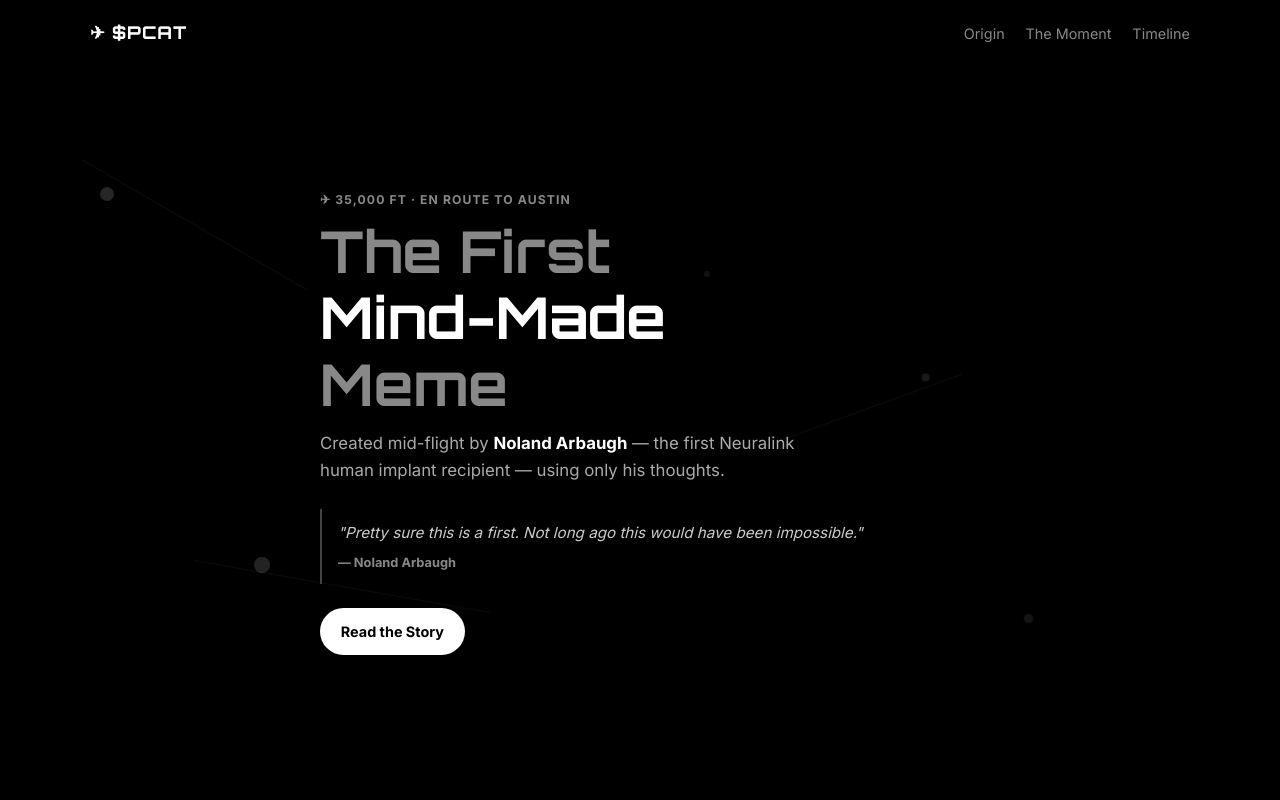
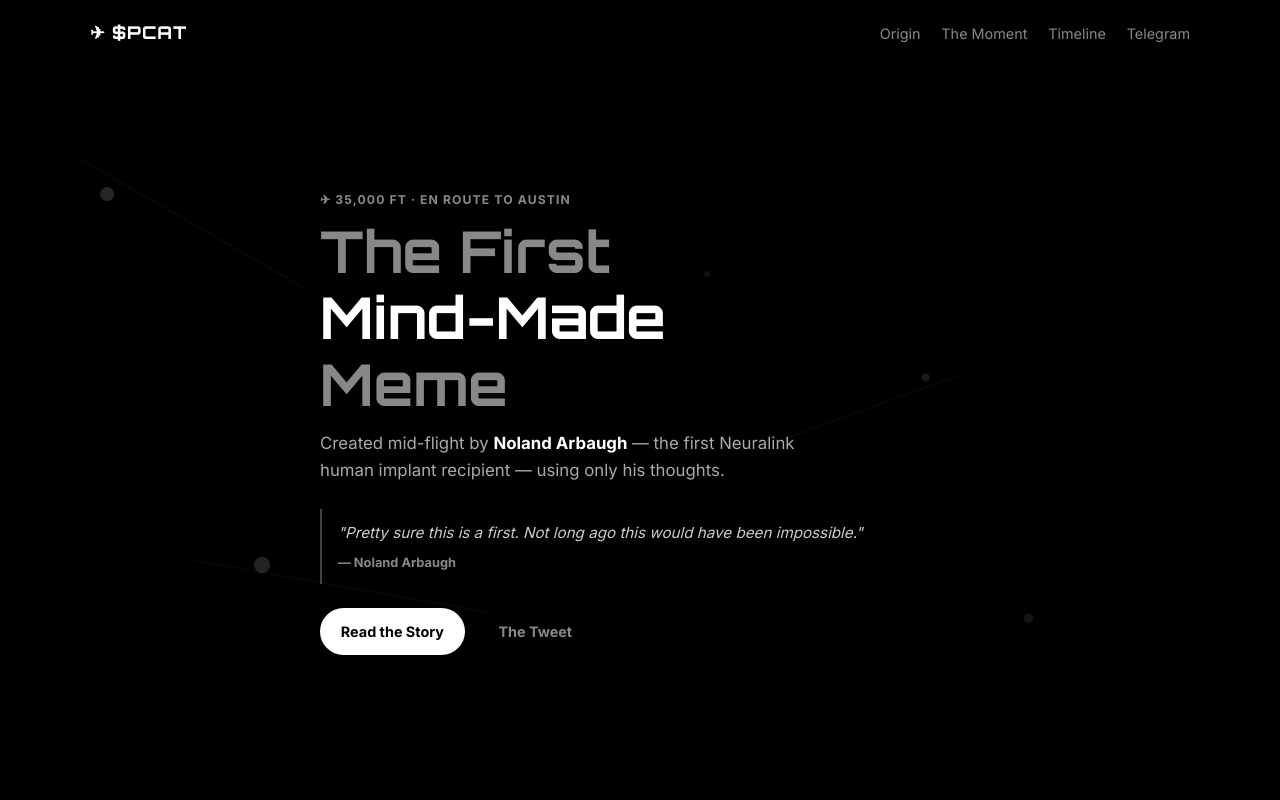
Before and after one commit to gentlesz/PCAT, a React (Vite) app: page / in a window 1280 px wide. Shown: the top 800 px of the page. Built offline with nearby package versions, Linux system fonts and the light colour scheme.

Commit message:
Add The Tweet button and Telegram nav link
https://claude.ai/code/session_01BqkoJDJWVEGdvsL6wFoVyn

```diff
--- a/src/App.jsx
+++ b/src/App.jsx
@@ -28,6 +28,7 @@ function App() {
               <li><a href="#story">Origin</a></li>
               <li><a href="#moment">The Moment</a></li>
               <li><a href="#timeline">Timeline</a></li>
+              <li><a href="https://t.me/" target="_blank" rel="noreferrer">Telegram</a></li>
             </ul>
           </nav>
         </div>
@@ -55,6 +56,7 @@ function App() {
             </blockquote>
             <div className="cta-row reveal">
               <a className="btn btn-primary" href="#story">Read the Story</a>
+              <a className="btn btn-ghost" href="https://x.com/ModdedQuad/status/1803673635250642987" target="_blank" rel="noreferrer">The Tweet</a>
             </div>
           </div>
         </section>
```
